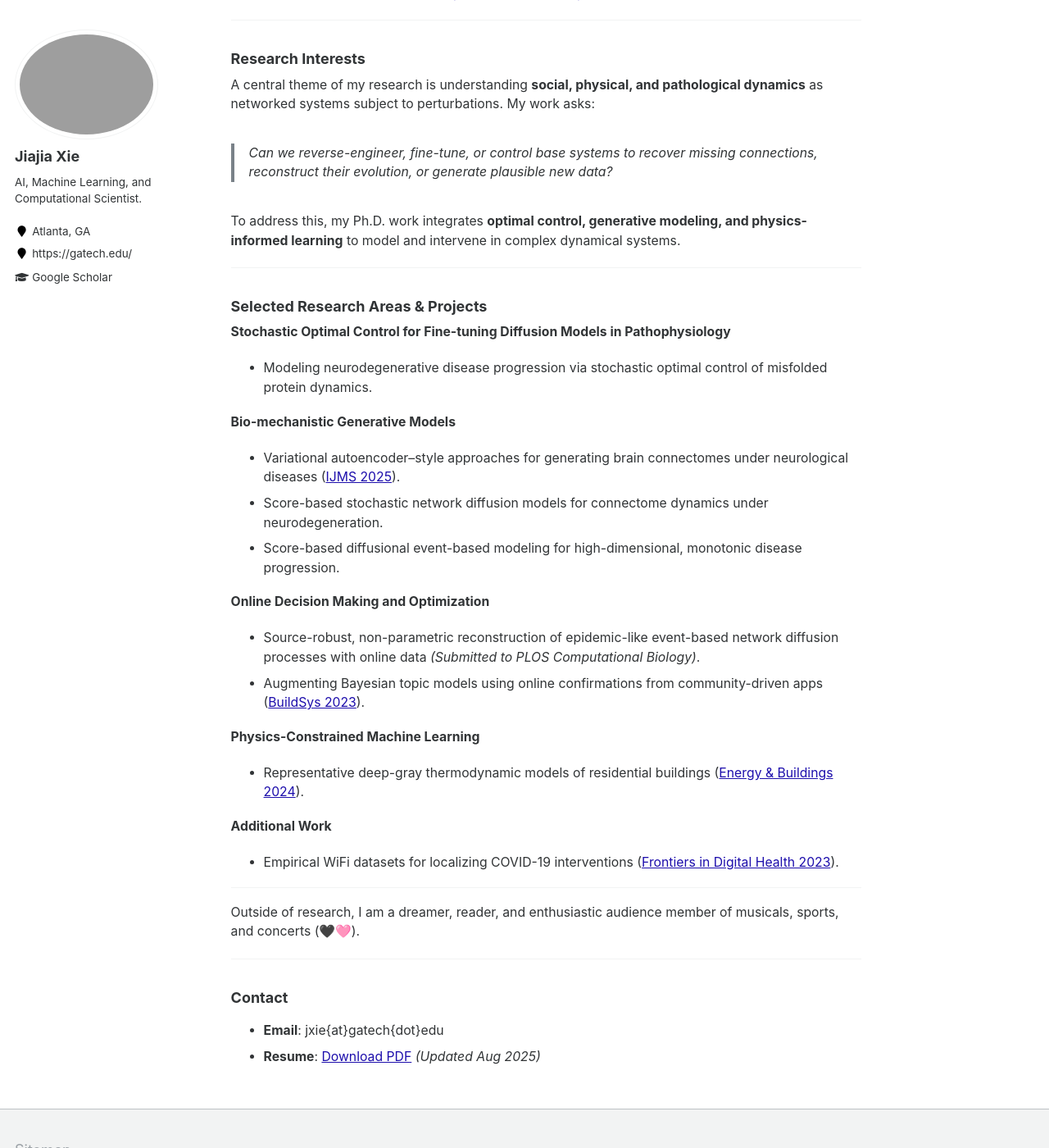
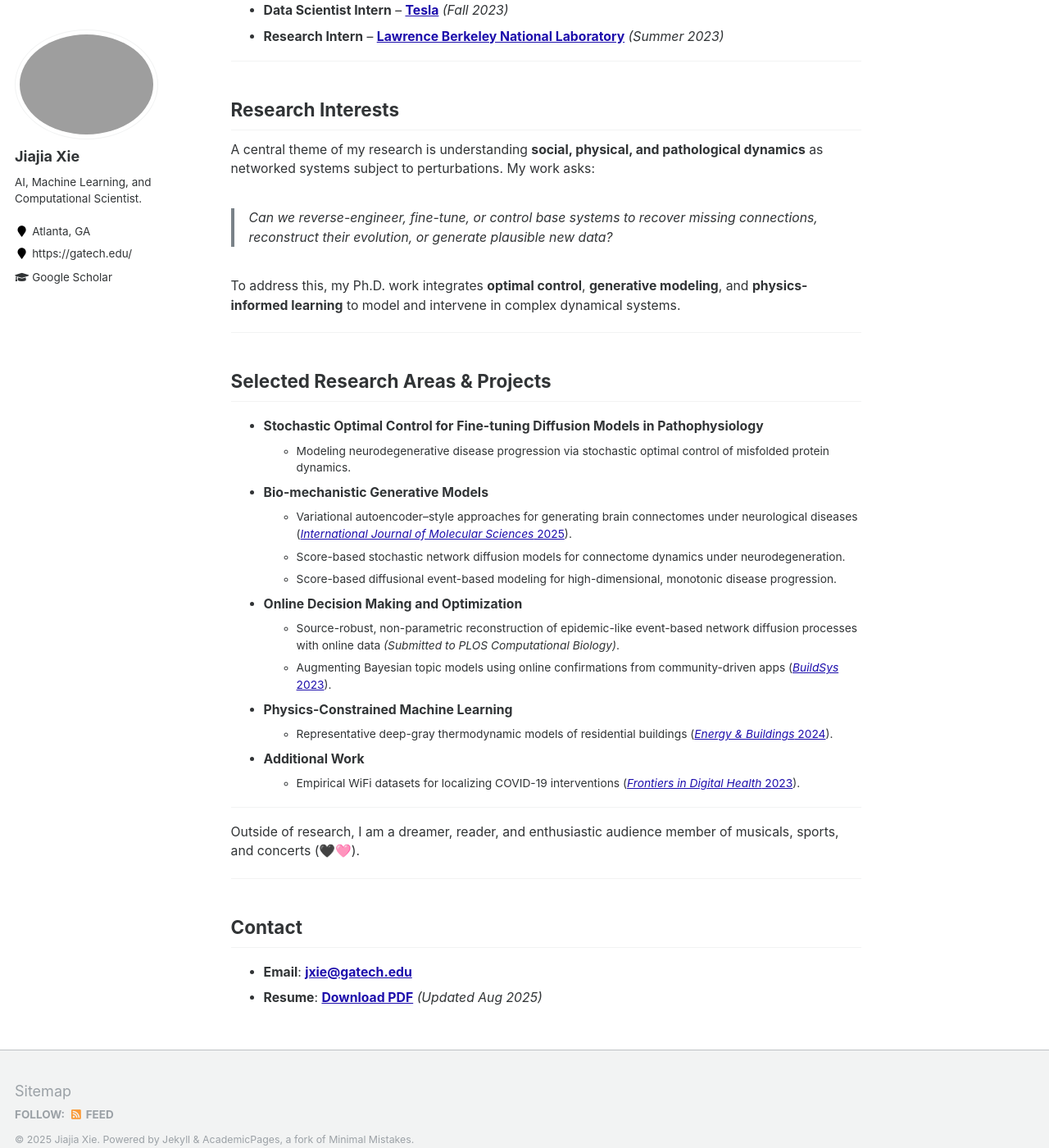
Before and after one commit to jxie1997/jxie1997.github.io, a Jekyll site: the page built from _pages/about.md, in a window 1280 px wide and 1400 px high, scrolled down 453 px. Shown: the whole window at 82% size. Built offline with Jekyll 4.4.1, drawn with Linux system fonts in a browser that asks for light colours.

```diff
--- a/_pages/about.md
+++ b/_pages/about.md
@@ -8,51 +8,49 @@ redirect_from:
   - /about.html
 ---
 
-I am a Ph.D. candidate in the interdisciplinary [Computational Science and Engineering](https://cse.gatech.edu/) program at Georgia Tech, advised by [Prof. Cassie S. Mitchell](https://bme.gatech.edu/bme/faculty/Cassie-S.-Mitchell) in the Laboratory for Pathology Dynamics. I previously earned my M.S. in the same program under the joint supervision of [Prof. B. Aditya Prakash](https://faculty.cc.gatech.edu/~badityap/) and [Prof. Lauren N. Steimle](https://sites.gatech.edu/steimle/), focusing on WiFi networks, mobility data, and COVID-19 modeling.
+I am a Ph.D. candidate in the interdisciplinary **[Computational Science and Engineering](https://cse.gatech.edu/)** program at Georgia Tech, advised by **[Prof. Cassie S. Mitchell](https://bme.gatech.edu/bme/faculty/Cassie-S.-Mitchell)** in the Laboratory for Pathology Dynamics. I previously earned my M.S. in the same program under the joint supervision of **[Prof. B. Aditya Prakash](https://faculty.cc.gatech.edu/~badityap/)** and **[Prof. Lauren N. Steimle](https://sites.gatech.edu/steimle/)**, focusing on WiFi networks, mobility data, and COVID-19 modeling.
 
 I hold a B.S. in Economics and Mathematics from Presbyterian College (South Carolina, USA).
 
 ---
 
-### Experience
+## Experience
 
-**Applied Scientist Intern** – [Amazon AMXL](https://www.amazon.science/) *(Summer 2025)*
-
-**Data Scientist Intern** – [Tesla](https://tesla.com/) *(Fall 2023)*
-
-**Research Intern** – [Lawrence Berkeley National Laboratory](https://www.lbl.gov/) *(Summer 2023)*
+* **Applied Scientist Intern** – **[Amazon AMXL](https://www.amazon.science/)** *(Summer 2025)*
+* **Data Scientist Intern** – **[Tesla](https://tesla.com/)** *(Fall 2023)*
+* **Research Intern** – **[Lawrence Berkeley National Laboratory](https://www.lbl.gov/)** *(Summer 2023)*
 
 ---
 
-### Research Interests
+## Research Interests
 
 A central theme of my research is understanding **social, physical, and pathological dynamics** as networked systems subject to perturbations. My work asks:
 
 > *Can we reverse-engineer, fine-tune, or control base systems to recover missing connections, reconstruct their evolution, or generate plausible new data?*
 
-To address this, my Ph.D. work integrates **optimal control, generative modeling, and physics-informed learning** to model and intervene in complex dynamical systems.
+To address this, my Ph.D. work integrates **optimal control**, **generative modeling**, and **physics-informed learning** to model and intervene in complex dynamical systems.
 
 ---
 
-### Selected Research Areas & Projects
+## Selected Research Areas & Projects
 
-**Stochastic Optimal Control for Fine-tuning Diffusion Models in Pathophysiology**
-- Modeling neurodegenerative disease progression via stochastic optimal control of misfolded protein dynamics.
+* **Stochastic Optimal Control for Fine-tuning Diffusion Models in Pathophysiology**
+    * Modeling neurodegenerative disease progression via stochastic optimal control of misfolded protein dynamics.
 
-**Bio-mechanistic Generative Models**
-- Variational autoencoder–style approaches for generating brain connectomes under neurological diseases ([IJMS 2025](https://www.mdpi.com/1422-0067/26/3/1062)).
-- Score-based stochastic network diffusion models for connectome dynamics under neurodegeneration.
-- Score-based diffusional event-based modeling for high-dimensional, monotonic disease progression.
+* **Bio-mechanistic Generative Models**
+    * Variational autoencoder–style approaches for generating brain connectomes under neurological diseases ([*International Journal of Molecular Sciences* 2025](https://www.mdpi.com/1422-0067/26/3/1062)).
+    * Score-based stochastic network diffusion models for connectome dynamics under neurodegeneration.
+    * Score-based diffusional event-based modeling for high-dimensional, monotonic disease progression.
 
-**Online Decision Making and Optimization**
-- Source-robust, non-parametric reconstruction of epidemic-like event-based network diffusion processes with online data *(Submitted to PLOS Computational Biology)*.
-- Augmenting Bayesian topic models using online confirmations from community-driven apps ([BuildSys 2023](https://dl.acm.org/doi/abs/10.1145/3600100.3626341)).
+* **Online Decision Making and Optimization**
+    * Source-robust, non-parametric reconstruction of epidemic-like event-based network diffusion processes with online data *(Submitted to PLOS Computational Biology)*.
+    * Augmenting Bayesian topic models using online confirmations from community-driven apps ([*BuildSys* 2023](https://dl.acm.org/doi/abs/10.1145/3600100.3626341)).
 
-**Physics-Constrained Machine Learning**
-- Representative deep-gray thermodynamic models of residential buildings ([Energy & Buildings 2024](https://www.sciencedirect.com/science/article/abs/pii/S0378778824005243)).
+* **Physics-Constrained Machine Learning**
+    * Representative deep-gray thermodynamic models of residential buildings ([*Energy & Buildings* 2024](https://www.sciencedirect.com/science/article/abs/pii/S0378778824005243)).
 
-**Additional Work**
-- Empirical WiFi datasets for localizing COVID-19 interventions ([Frontiers in Digital Health 2023](https://www.frontiersin.org/journals/digital-health/articles/10.3389/fdgth.2023.1060828/full)).
+* **Additional Work**
+    * Empirical WiFi datasets for localizing COVID-19 interventions ([*Frontiers in Digital Health* 2023](https://www.frontiersin.org/journals/digital-health/articles/10.3389/fdgth.2023.1060828/full)).
 
 ---
 
@@ -60,7 +58,7 @@ Outside of research, I am a dreamer, reader, and enthusiastic audience member of
 
 ---
 
-### Contact
+## Contact
 
-- **Email**: jxie{at}gatech{dot}edu
-- **Resume**: [Download PDF](https://jxie1997.github.io/files/JiajiaXie_resume.pdf) *(Updated Aug 2025)*
+* **Email**: [**jxie@gatech.edu**](mailto:jxie@gatech.edu)
+* **Resume**: [**Download PDF**](https://jxie1997.github.io/files/JiajiaXie_resume.pdf) *(Updated Aug 2025)*
```
Also changed, not shown: other parts of _pages/about.md (+1 -1 lines).
